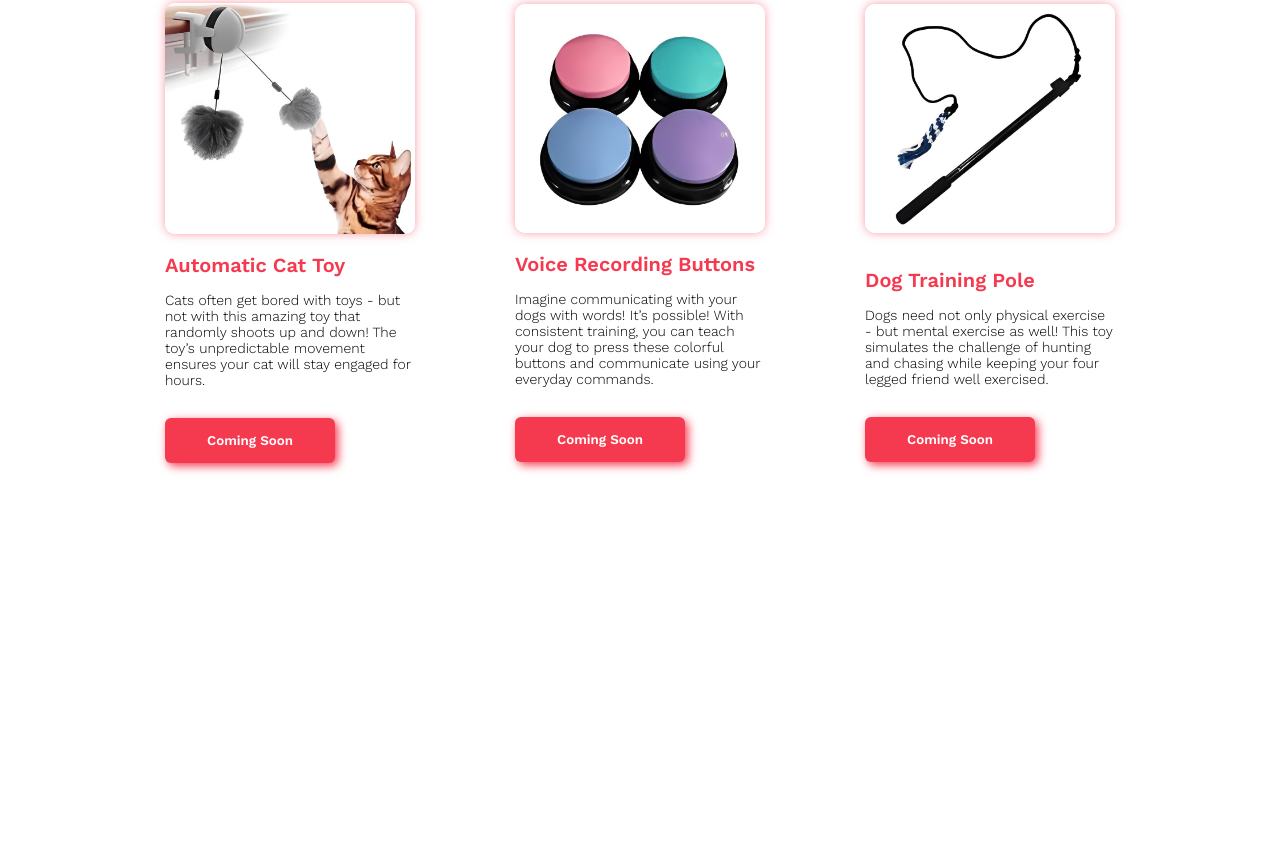
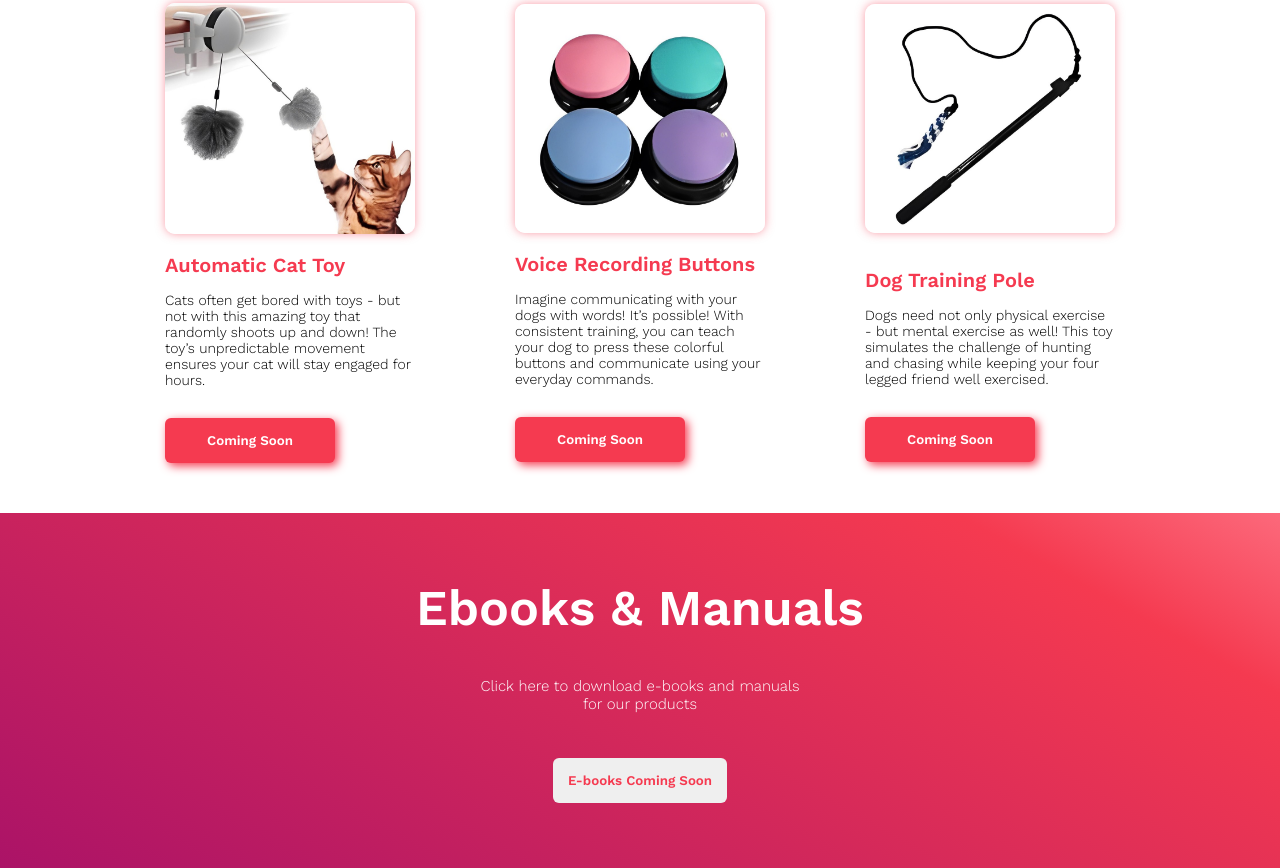
Before and after one commit to SantiNoccetti/Trabajo2, a plain HTML site: page index.html in a window 1280 px wide. Shown: the part 959-1827 px from the top of the page. Before the commit the page ends 1472 px from the top, so only its background shows below. Drawn offline with nearby package versions, Linux system fonts and the light colour scheme.

Commit message:
Seccion Ebooks terminado

```diff
--- a/estilo.css
+++ b/estilo.css
@@ -65,7 +65,7 @@ main:before{
     position: absolute;
     top: 7px;
     left: 0;
-    background: linear-gradient(45deg,#C94970,#F53A50);
+    background: linear-gradient(29deg, #C94970 0%, #AB1367 0%, #F53A50 83%, #FC697B);
     opacity: 0.8;
     z-index: 2;
 }
@@ -161,3 +161,46 @@ main:before{
     width: 250px;
     height: 229px;
 }
+
+
+.manual{
+    background: linear-gradient(29deg, #C94970 0%, #AB1367 0%, #F53A50 83%, #FC697B);
+    width: 100%;
+    height: auto;
+    opacity: 1;
+    display: flex;
+    justify-content: center;
+    align-items: center;
+}
+.manual div{
+    display: flex;
+    justify-content: center;
+    align-items: center;
+    flex-direction: column;
+}
+.manual h1{
+    margin-top: 65px;
+    font-size: 50px;
+}
+.manual h3{
+    display: flex;
+    justify-content: center;
+    align-items: center;
+    width: 340px;
+    font-size: 15px;
+    text-align: center;
+    margin-top: 40px;
+    margin-bottom: 25px;
+}
+.manual button{
+    margin-top: 20px;
+    padding: 15px;
+    border: 1px;
+    border-radius: 6px;
+    font-family: 'Work Sans', sans-serif;
+    font-weight: 600;
+    color:#F53A50;
+    border-style: none;
+    cursor: pointer;
+    margin-bottom: 65px;
+}
--- a/index.html
+++ b/index.html
@@ -88,6 +88,16 @@
         </div>
 
     </section>
+
+    <section class="manual">
+
+        <div>
+            <h1>Ebooks & Manuals</h1>
+            <h3>Click here to download e-books and manuals for our products</h3>
+            <button>E-books Coming Soon</button>
+        </div>
+
+    </section>
     <footer>
 
     </footer>
```
